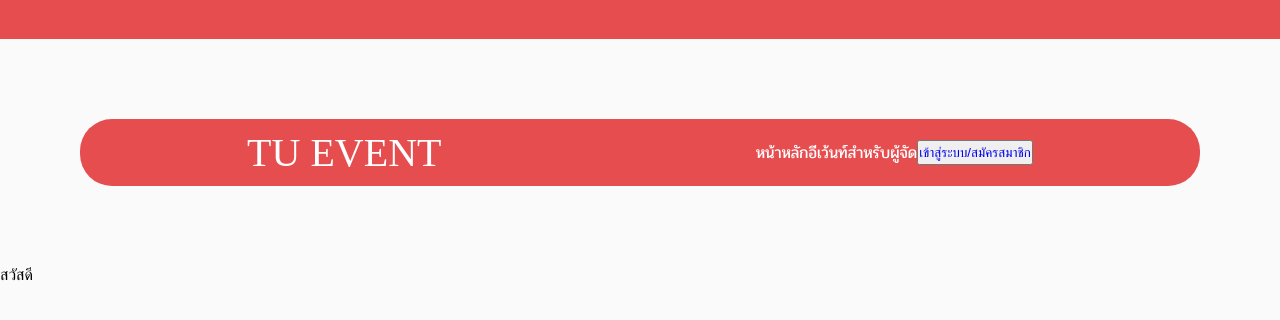
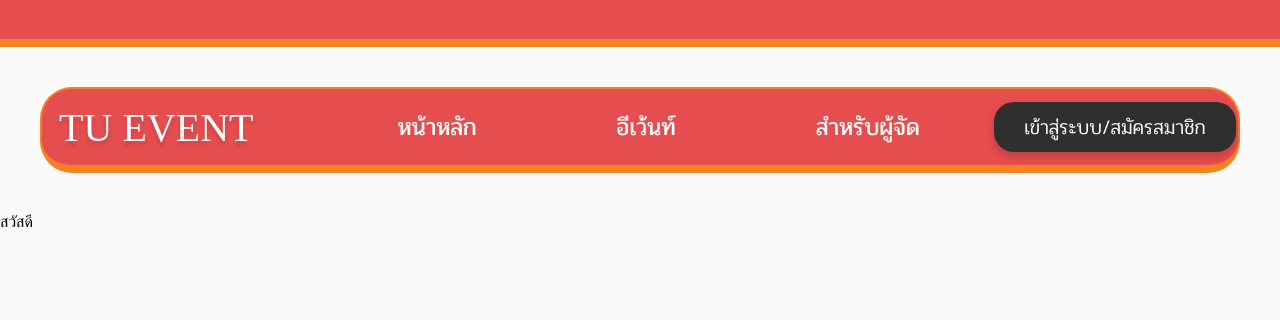
Before and after one commit to KeeratikornJan/cs261--group5-650001, a plain HTML site: page index.html in a window 1280 px wide. Drawn offline with Linux system fonts and the light colour scheme; a web font is replaced by a local one.

Commit message:
Header and Menubar

```diff
--- a/css/style.css
+++ b/css/style.css
@@ -13,27 +13,46 @@ body {
 
 /* Header */
 header {
+    max-width: 100%;
     height: 39px;
-    width: 100%;
     background:#E64D4F;
+    border-bottom:8px solid #F68121;
 }
 .navbar {
-    margin: 80px;
+    margin: 40px;
+    display: flex;
+    justify-content: space-around;
 }
 .navdiv {
     display: flex;
     justify-content: space-around;
     align-items: center;
-    border: 10px;
-    border-radius: 2rem;
-    padding: 10px;
+    border-radius: 32px;
+    width: 1294px;
+    height: 76px;
     background:#E64D4F;
+    border: 2px solid #F68121;
+    border-bottom:8px solid #F68121;
 
+}
+.navdiv ul {
+    display: flex;
+}
+.navdiv ul li {
+    display: flex;
+    justify-content: space-around;
+    margin-left: 70px;
+    margin-right: 70px;
+    border: 40px;
 }
 .logo {
     font-family: "Modak";
     font-size: 40px;
+    font-weight: 200;
     list-style: none;
+    margin-left: 15px;
+    margin-right: 70px;
+    text-shadow: 0px 4px 4px #00000025;
 }
 .logo a {
     color: #FFFFFF;
@@ -43,7 +62,7 @@ ul{
     display: flex;
     justify-content: space-around;
     font-family: "Pridi";
-    background: #E64D4F;
+    font-size: 24px;
     list-style: none;
 
 }
@@ -51,6 +70,22 @@ ul li {
     display: inline-block;
     position: relative;
 }
+
 ul li a {
     color: #FFFFFF;
 }
+button {
+    width: 242px;
+    height: 50px;
+    border-radius: 20px;
+    border: none;
+    background-color: #2F2F2F;
+    box-shadow: 0 4px 8px 0 rgba(0, 0, 0, 0.2);
+}
+
+button a {
+    font-family: Pridi;
+    font-size: 20px;
+    font-weight: 300;
+    color: #FFFFFF;
+}
--- a/index.html
+++ b/index.html
@@ -20,8 +20,8 @@
                         </ul>-->
                     </li>
                     <li><a href="#">สำหรับผู้จัด</a></li>
-                    <button><a href="#">เข้าสู่ระบบ/สมัครสมาชิก</a></button>
                 </ul>
+                <button><a href="#">เข้าสู่ระบบ/สมัครสมาชิก</a></button>
             </div>
         </nav>
     <p>สวัสดี</p>
```
Also changed, not shown: 1 other file.
